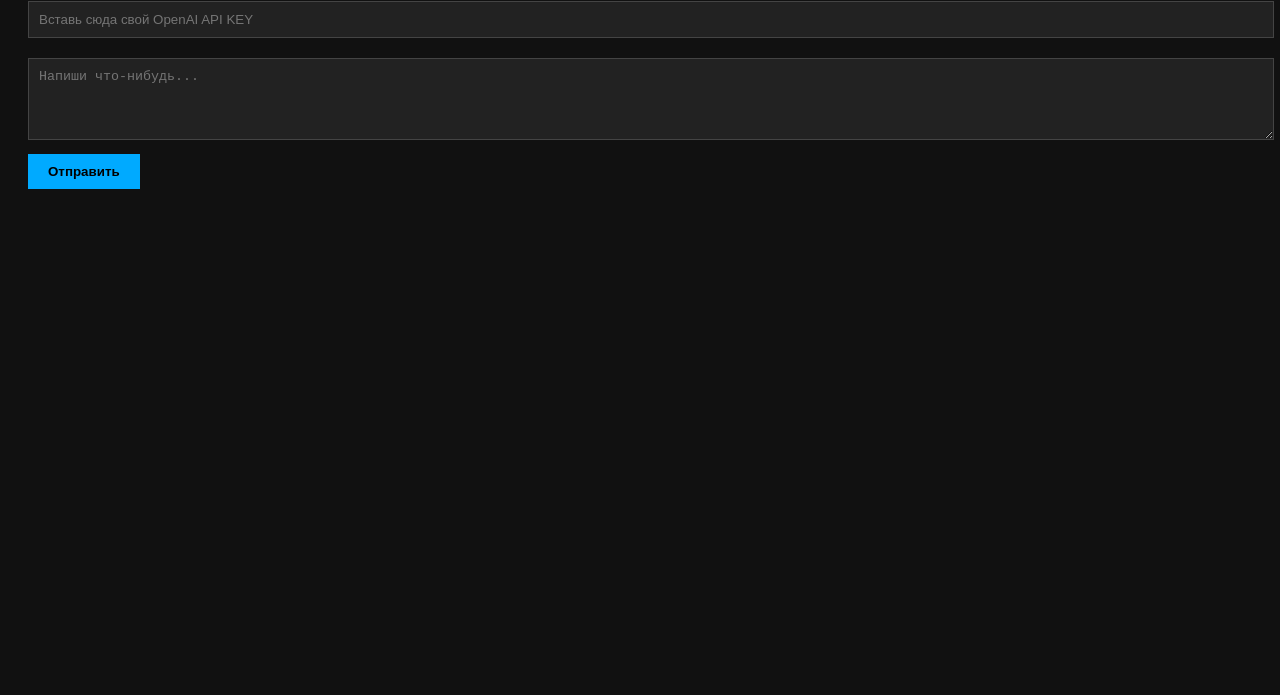
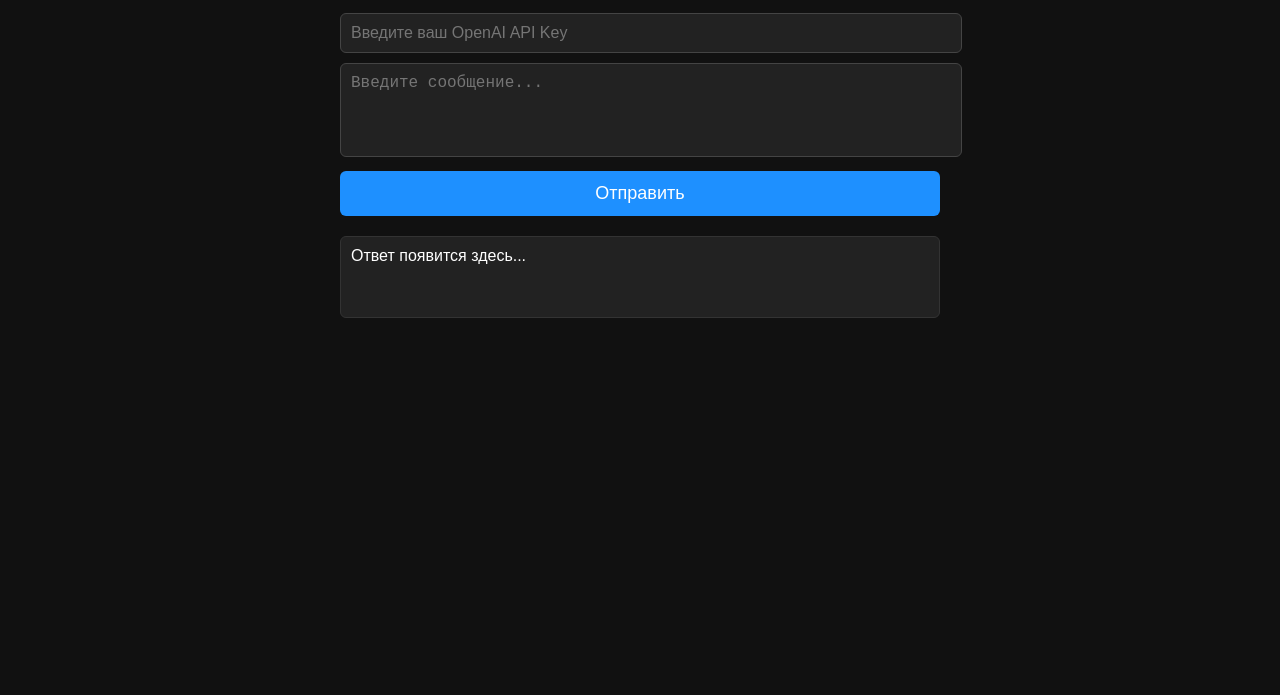
Before and after one commit to ddarkx/ddarkx.github.io, a plain HTML site: page index.html in a window 1280 px wide. Shown: the part 105-800 px from the top of the page. Drawn offline with Linux system fonts and the light colour scheme.

Commit message:
Add files via upload

```diff
--- a/index.html
+++ b/index.html
@@ -2,22 +2,75 @@
 <html lang="ru">
 <head>
 <meta charset="UTF-8">
-<title>Mini GPT</title>
+<title>Mini ChatGPT</title>
 <style>
-body { font-family: Arial; padding: 20px; background:#111; color:white }
-textarea, input { width:100%; padding:10px; margin:10px 0; background:#222; color:white; border:1px solid #444 }
-button { padding:10px 20px; background:#00aaff; border:none; color:black; cursor:pointer; font-weight:bold }
+    body {
+        margin: 0;
+        padding: 0;
+        background: #111;
+        color: #fff;
+        font-family: Arial, sans-serif;
+    }
+
+    .container {
+        max-width: 600px;
+        margin: 30px auto;
+        padding: 20px;
+    }
+
+    textarea, input {
+        width: 100%;
+        background: #222;
+        color: #fff;
+        border: 1px solid #444;
+        padding: 10px;
+        margin-bottom: 10px;
+        border-radius: 6px;
+        font-size: 16px;
+        resize: none;
+    }
+
+    button {
+        width: 100%;
+        padding: 12px;
+        background: dodgerblue;
+        border: none;
+        color: #fff;
+        font-size: 18px;
+        border-radius: 6px;
+        cursor: pointer;
+        margin-bottom: 20px;
+    }
+
+    button:hover {
+        background: #0d6efd;
+    }
+
+    .answer {
+        white-space: pre-wrap;
+        padding: 10px;
+        background: #222;
+        border-radius: 6px;
+        border: 1px solid #333;
+        min-height: 60px;
+    }
 </style>
 </head>
 <body>
 
-<h2>💬 Mini GPT (GPT-5.1 Supported)</h2>
+<div class="container">
 
-<input id="key" placeholder="Вставь сюда свой OpenAI API KEY">
-<textarea id="msg" rows="4" placeholder="Напиши что-нибудь..."></textarea>
-<button onclick="send()">Отправить</button>
+    <h2>🔥 Mini ChatGPT</h2>
 
-<pre id="out"></pre>
+    <input id="key" type="password" placeholder="Введите ваш OpenAI API Key">
+
+    <textarea id="msg" rows="4" placeholder="Введите сообщение..."></textarea>
+
+    <button onclick="send()">Отправить</button>
+
+    <div id="out" class="answer">Ответ появится здесь...</div>
+
+</div>
 
 <script>
 async function send() {
@@ -25,8 +78,15 @@ async function send() {
   const message = document.getElementById('msg').value.trim();
   const out = document.getElementById('out');
 
-  if (!apiKey) return out.textContent = "❌ Нет API ключа!";
-  if (!message) return out.textContent = "❌ Пустое сообщение!";
+  if (!apiKey) {
+    out.textContent = "❌ Нет API ключа!";
+    return;
+  }
+
+  if (!message) {
+    out.textContent = "❌ Пустое сообщение!";
+    return;
+  }
 
   out.textContent = "⏳ Думаю...";
 
@@ -38,24 +98,23 @@ async function send() {
         "Authorization": `Bearer ${apiKey}`,
       },
       body: JSON.stringify({
-        model: "gpt-4.1-mini",  // gpt-5.1 нельзя в браузере без прокси! (важно)
-        messages: [{ role: "user", content: message }],
-      }),
+        model: "gpt-4.1-mini", // Работает в браузере!
+        messages: [{ role: "user", content: message }]
+      })
     });
 
     const data = await res.json();
-
-    // Показываем реально что пришло
-    console.log(data);
+    console.log("Ответ API:", data);
 
     if (data.error) {
       out.textContent = "❌ API Error: " + data.error.message;
       return;
     }
 
-    out.textContent = data.choices?.[0]?.message?.content || "❌ Не могу получить ответ";
-  }
-  catch (e) {
+    const answer = data.choices?.[0]?.message?.content;
+    out.textContent = answer || "❌ Нет ответа";
+
+  } catch (e) {
     out.textContent = "❌ JS Error: " + e.message;
   }
 }
```
